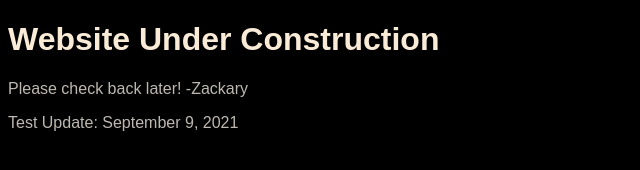
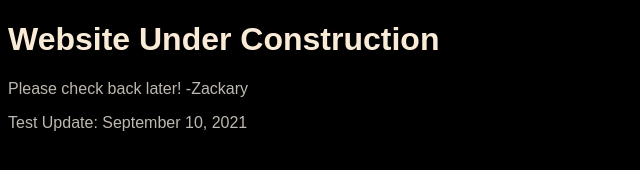
Before and after one commit to zackarymn/zackarymn.github.io, a plain HTML site: page index.html in a window 1280 px wide. Shown: the full height of the page, 0-640 px from the left. Drawn offline with Linux system fonts and the light colour scheme.

Commit message:
Update index.html

```diff
--- a/index.html
+++ b/index.html
@@ -13,7 +13,7 @@
   <h1>Website Under Construction</h1>
      </head>
 <p>Please check back later! -Zackary </p>
-<p>Test Update: September 9, 2021</p>
+<p>Test Update: September 10, 2021</p>
     </body>
 </div>
 
```
